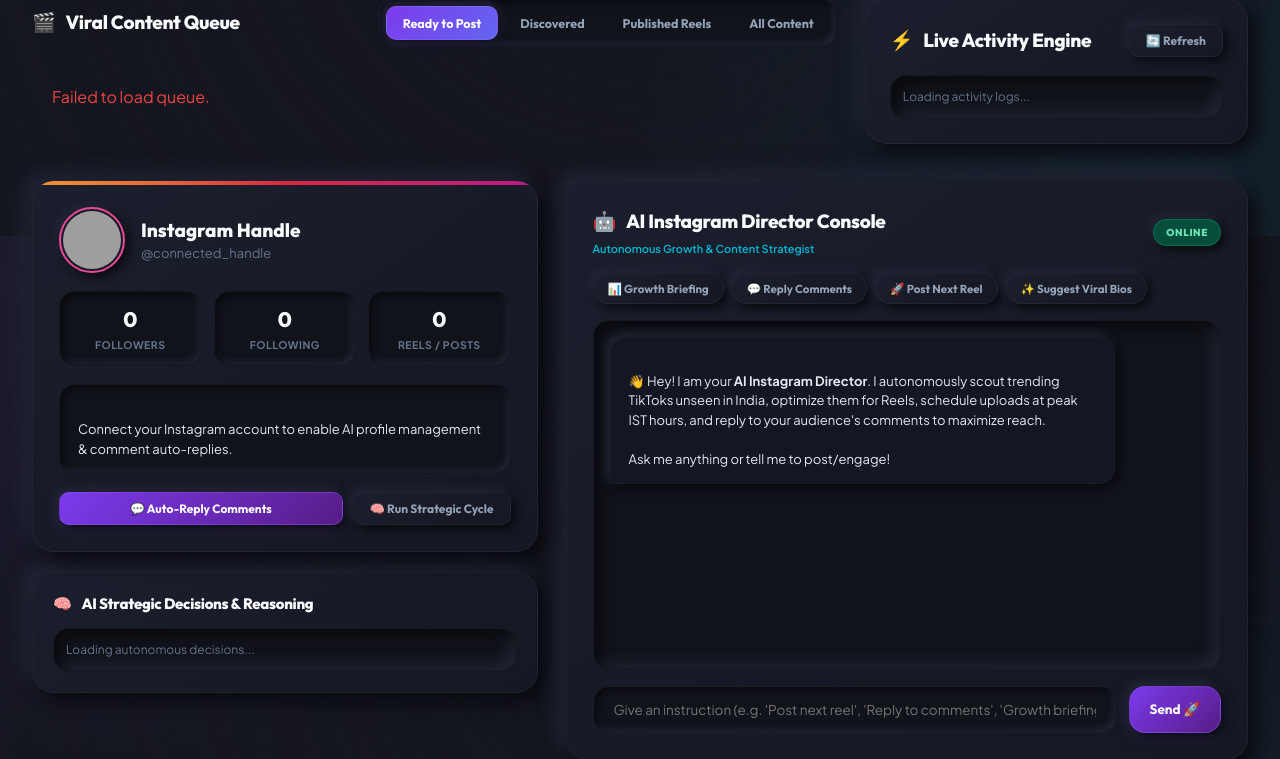
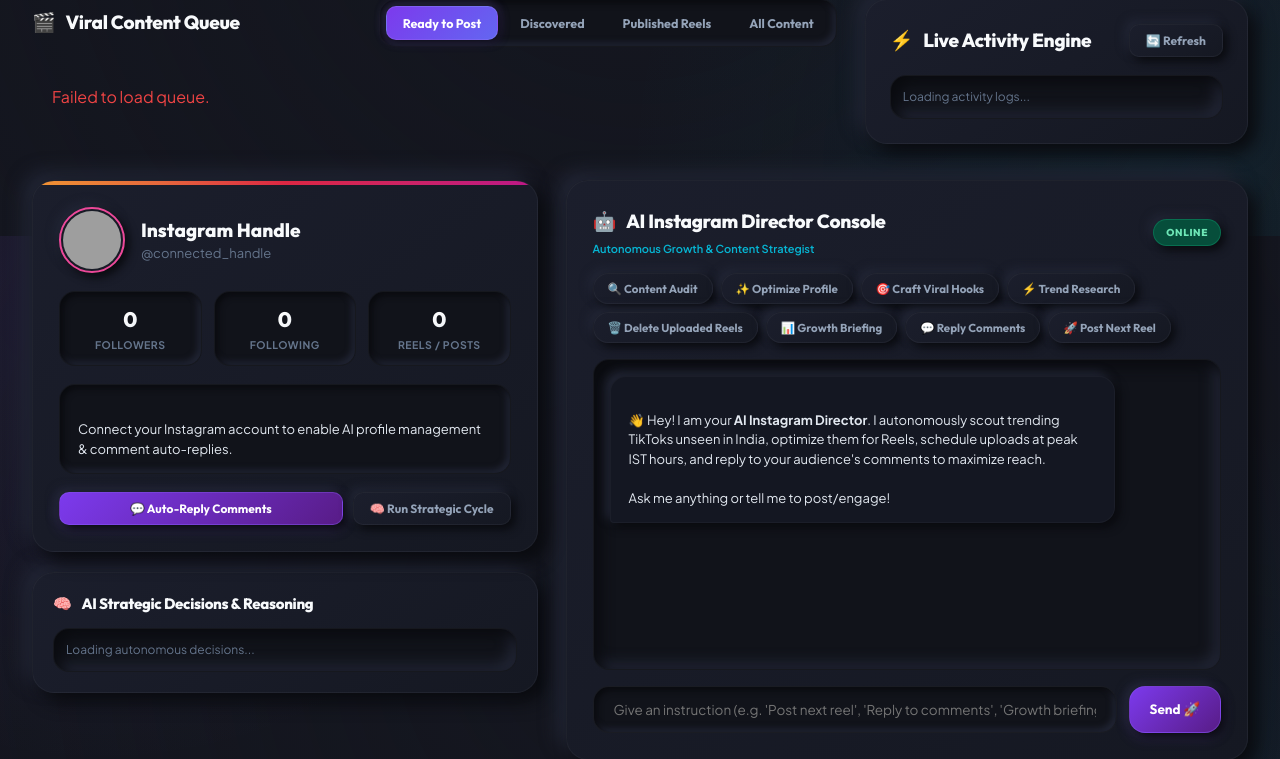
Before and after one commit to luckyprasad10/viralreel-agent, a Python web app: template templates/index.html in a window 1280 px wide. Shown: the part 564-1323 px from the top of the page. Run offline with Jinja, Linux system fonts and the light colour scheme; the template is opened without the code that fills it, so the values that code supplies are empty; grey boxes are pictures that could not be loaded.

Commit message:
Update templates/index.html

```diff
--- a/templates/index.html
+++ b/templates/index.html
@@ -227,11 +227,15 @@
                 </div>
 
                 <!-- Quick Prompt Pills -->
-                <div class="prompt-chips-row">
+                <div class="prompt-chips-row" style="flex-wrap: wrap; gap: 8px;">
+                    <button class="prompt-chip" onclick="sendQuickPrompt('Perform a complete content and profile audit on my Instagram handle')">🔍 Content Audit</button>
+                    <button class="prompt-chip" onclick="sendQuickPrompt('Optimize my Instagram profile bio, name, and conversion strategy')">✨ Optimize Profile</button>
+                    <button class="prompt-chip" onclick="sendQuickPrompt('Generate 5 viral scroll-stopping hooks for my next Reels')">🎯 Craft Viral Hooks</button>
+                    <button class="prompt-chip" onclick="sendQuickPrompt('Research viral comedy trends and audience interests for Indian Gen-Z')">⚡ Trend Research</button>
+                    <button class="prompt-chip" onclick="sendQuickPrompt('Delete the reels which have been uploaded')">🗑️ Delete Uploaded Reels</button>
                     <button class="prompt-chip" onclick="sendQuickPrompt('Give me an executive growth briefing')">📊 Growth Briefing</button>
                     <button class="prompt-chip" onclick="sendQuickPrompt('Auto-reply to all recent fan comments')">💬 Reply Comments</button>
                     <button class="prompt-chip" onclick="sendQuickPrompt('Post the next highest-scoring reel now')">🚀 Post Next Reel</button>
-                    <button class="prompt-chip" onclick="sendQuickPrompt('Suggest 3 viral bio concepts for my page')">✨ Suggest Viral Bios</button>
                 </div>
 
                 <!-- Scrollable Chat Messages -->
```
